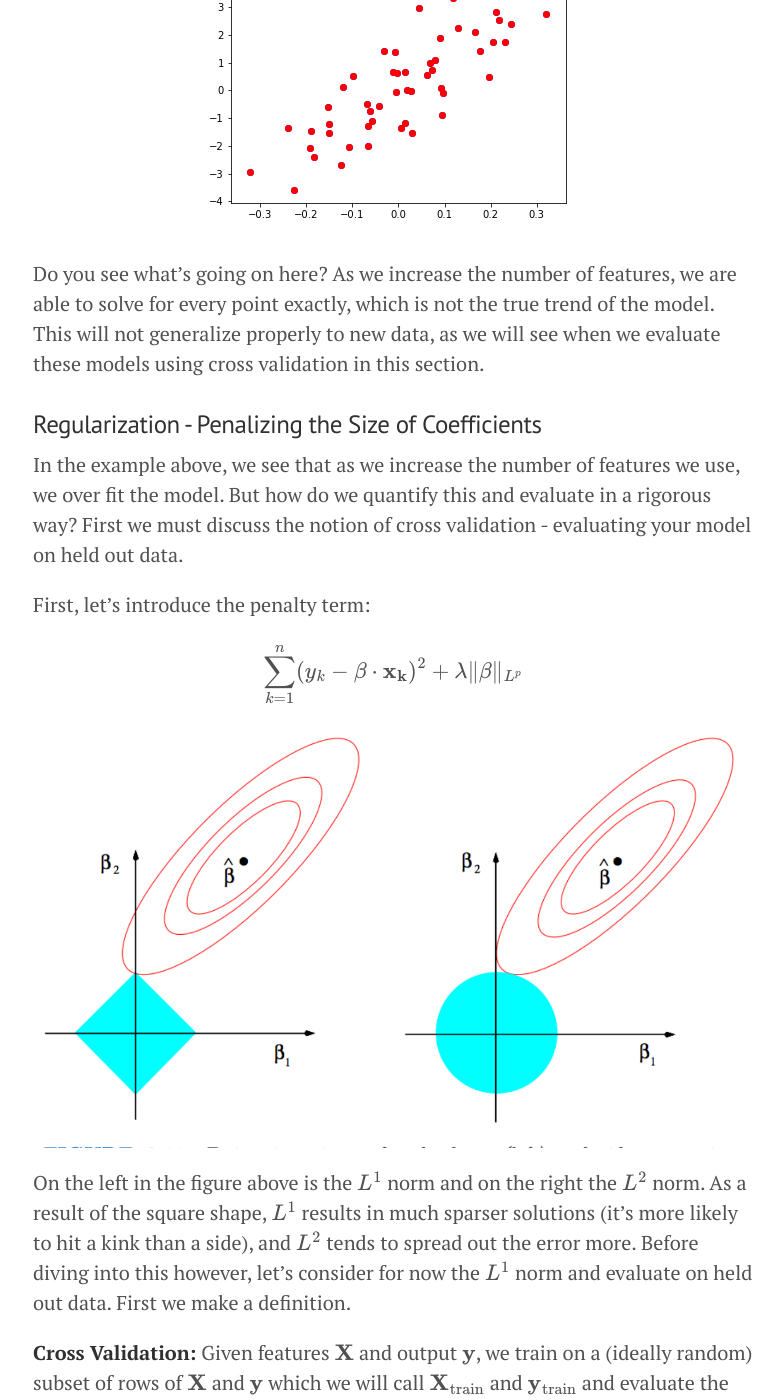
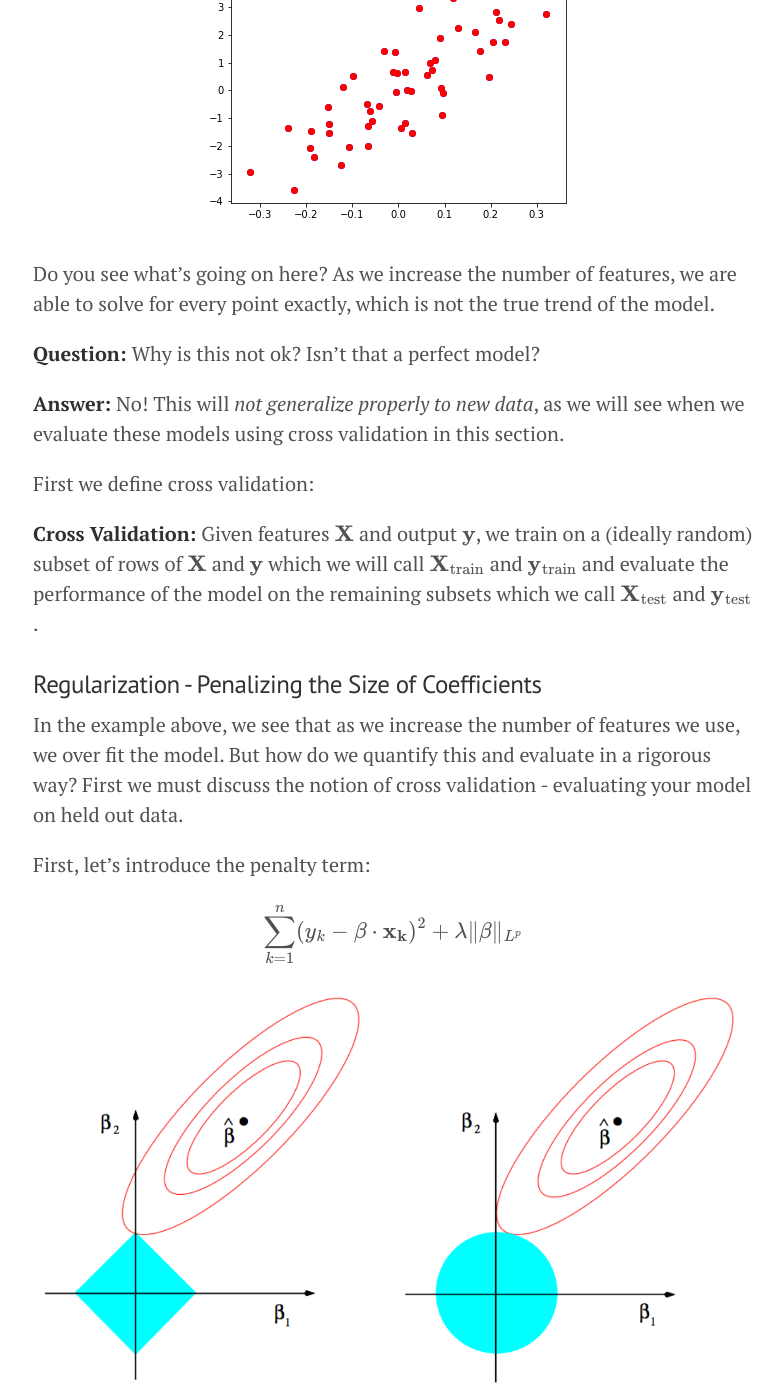
Before and after one commit to doriang102/doriang102.github.io, a Jekyll site: the page built from _posts/2017-10-13-model-selection,-regularization,-and-evaluation.md, in a window 1280 px wide and 1400 px high, scrolled down 3505 px. Shown: the whole window, without its empty margins (247-1030 px from the left). Built offline with Jekyll 4.4.1, drawn with Linux system fonts in a browser that asks for light colours; our own code applies the rules of GitHub Pages for plain Markdown files; formulas are drawn with MathJax 3; some of the changed lines change nothing that is shown; some of the changed text lies outside the part shown.

Commit message:
Update 2017-10-13-model-selection,-regularization,-and-evaluation.md

```diff
--- a/_posts/2017-10-13-model-selection,-regularization,-and-evaluation.md
+++ b/_posts/2017-10-13-model-selection,-regularization,-and-evaluation.md
@@ -70,7 +70,15 @@ for d in range(0,80,20):
  ![](/img/overfit_60.png?raw=true)
 
 
-Do you see what's going on here? As we increase the number of features, we are able to solve for every point exactly, which is not the true trend of the model. This will not generalize properly to new data, as we will see when we evaluate these models using cross validation in this section.
+Do you see what's going on here? As we increase the number of features, we are able to solve for every point exactly, which is not the true trend of the model.
+
+**Question:** Why is this not ok? Isn't that a perfect model?
+
+**Answer:** No! This will *not generalize properly to new data*, as we will see when we evaluate these models using cross validation in this section.
+
+First we define cross validation:
+
+**Cross Validation:** Given features $$\mathbf X$$ and output $$\mathbf y$$, we train on a (ideally random) subset of rows of $$\mathbf X$$ and $$\mathbf y$$ which we will call $$\mathbf X_{\textrm{train}}$$ and $$\mathbf y_{\textrm{train}}$$ and evaluate the performance of the model on the remaining subsets which we call $$\mathbf X_{\textrm{test}}$$ and $$\mathbf y_{\textrm{test}}$$.
 
 
 ### Regularization - Penalizing the Size of Coefficients
@@ -86,9 +94,7 @@ $$\sum_{k=1}^n (y_k- \beta \cdot \mathbf{x_k})^2 + \lambda \|\beta\|_{L^p}$$
 
 
 
-On the left in the figure above is the $$L^1$$ norm and on the right the $$L^2$$ norm. As a result of the square shape, $$L^1$$ results in much sparser solutions (it's more likely to hit a kink than a side), and $$L^2$$ tends to spread out the error more. Before diving into this however, let's consider for now the $$L^1$$ norm and evaluate on held out data. First we make a definition.
-
-**Cross Validation:** Given features $$\mathbf X$$ and output $$\mathbf y$$, we train on a (ideally random) subset of rows of $$\mathbf X$$ and $$\mathbf y$$ which we will call $$\mathbf X_{\textrm{train}}$$ and $$\mathbf y_{\textrm{train}}$$ and evaluate the performance of the model on the remaining subsets which we call $$\mathbf X_{\textrm{test}}$$ and $$\mathbf y_{\textrm{test}}$$.
+On the left in the figure above is the $$L^1$$ norm and on the right the $$L^2$$ norm. As a result of the square shape, $$L^1$$ results in much sparser solutions (it's more likely to hit a kink than a side), and $$L^2$$ tends to spread out the error more. Before diving into this however, let's consider for now the $$L^1$$ norm and evaluate on held out data.
 
 Now let's try this on the data from before and see what we get:
 
```
